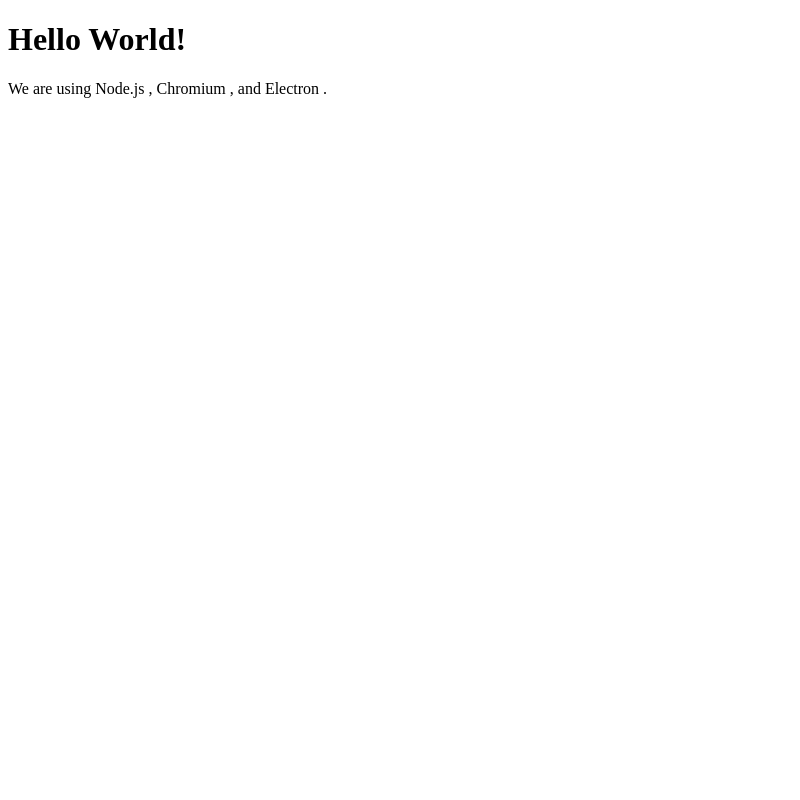
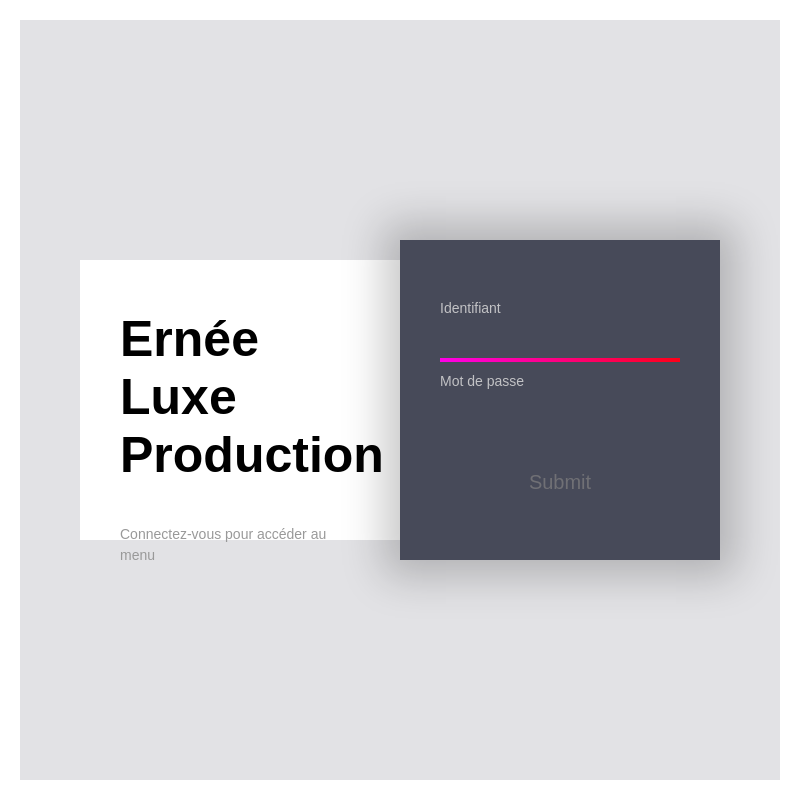
Before and after one commit to ugo12345678/Aodren, an Electron app: page index.html in a window 800 px wide. Drawn offline with Linux system fonts and the light colour scheme.

Commit message:
Template1

```diff
--- a/index.html
+++ b/index.html
@@ -5,15 +5,47 @@
     <!-- https://developer.mozilla.org/en-US/docs/Web/HTTP/CSP -->
     <meta http-equiv="Content-Security-Policy" content="default-src 'self'; script-src 'self'; style-src 'self' 'unsafe-inline'">
     <link href="./styles.css" rel="stylesheet">
-    <title>Hello World!</title>
+    <title>Ernée Luxe Production</title>
   </head>
   <body>
-    <h1>Hello World!</h1>
-    We are using Node.js <span id="node-version"></span>,
-    Chromium <span id="chrome-version"></span>,
-    and Electron <span id="electron-version"></span>.
-
-    <!-- You can also require other files to run in this process -->
-    <script src="./renderer.js"></script>
+    <div class="page">
+      <div class="container">
+        <div class="left">
+          <div class="login">Ernée Luxe Production</div>
+          <div class="eula">Connectez-vous pour accéder au menu</div>
+        </div>
+        <div class="right">
+          <svg viewBox="0 0 320 300">
+            <defs>
+              <linearGradient
+                              inkscape:collect="always"
+                              id="linearGradient"
+                              x1="13"
+                              y1="193.49992"
+                              x2="307"
+                              y2="193.49992"
+                              gradientUnits="userSpaceOnUse">
+                <stop
+                      style="stop-color:#ff00ff;"
+                      offset="0"
+                      id="stop876" />
+                <stop
+                      style="stop-color:#ff0000;"
+                      offset="1"
+                      id="stop878" />
+              </linearGradient>
+            </defs>
+            <path d="m 40,120.00016 239.99984,-3.2e-4 c 0,0 24.99263,0.79932 25.00016,35.00016 0.008,34.20084 -25.00016,35 -25.00016,35 h -239.99984 c 0,-0.0205 -25,4.01348 -25,38.5 0,34.48652 25,38.5 25,38.5 h 215 c 0,0 20,-0.99604 20,-25 0,-24.00396 -20,-25 -20,-25 h -190 c 0,0 -20,1.71033 -20,25 0,24.00396 20,25 20,25 h 168.57143" />
+          </svg>
+          <div class="form">
+            <label for="email">Identifiant</label>
+            <input type="email" id="email">
+            <label for="password">Mot de passe</label>
+            <input type="password" id="password">
+            <input type="submit" id="submit" value="Submit">
+          </div>
+        </div>
+      </div>
+    </div>
   </body>
 </html>
--- a/styles.css
+++ b/styles.css
@@ -1,3 +1,134 @@
 /* styles.css */
-
+@import url('https://rsms.me/inter/inter-ui.css');
+::selection {
+  background: #2D2F36;
+}
+::-webkit-selection {
+  background: #2D2F36;
+}
+::-moz-selection {
+  background: #2D2F36;
+}
+body {
+  background: white;
+  font-family: 'Inter UI', sans-serif;
+  margin: 0;
+  padding: 20px;
+}
+.page {
+  background: #e2e2e5;
+  display: flex;
+  flex-direction: column;
+  height: calc(100% - 40px);
+  position: absolute;
+  place-content: center;
+  width: calc(100% - 40px);
+}
+@media (max-width: 767px) {
+  .page {
+    height: auto;
+    margin-bottom: 20px;
+    padding-bottom: 20px;
+  }
+}
+.container {
+  display: flex;
+  height: 320px;
+  margin: 0 auto;
+  width: 640px;
+}
+@media (max-width: 767px) {
+  .container {
+    flex-direction: column;
+    height: 630px;
+    width: 320px;
+  }
+}
+.left {
+  background: white;
+  height: calc(100% - 40px);
+  top: 20px;
+  position: relative;
+  width: 50%;
+}
+@media (max-width: 767px) {
+  .left {
+    height: 100%;
+    left: 20px;
+    width: calc(100% - 40px);
+    max-height: 270px;
+  }
+}
+.login {
+  font-size: 50px;
+  font-weight: 900;
+  margin: 50px 40px 40px;
+}
+.eula {
+  color: #999;
+  font-size: 14px;
+  line-height: 1.5;
+  margin: 40px;
+}
+.right {
+  background: #474A59;
+  box-shadow: 0px 0px 40px 16px rgba(0,0,0,0.22);
+  color: #F1F1F2;
+  position: relative;
+  width: 50%;
+}
+@media (max-width: 767px) {
+  .right {
+    flex-shrink: 0;
+    height: 100%;
+    width: 100%;
+    max-height: 350px;
+  }
+}
+svg {
+  position: absolute;
+  width: 320px;
+}
+path {
+  fill: none;
+  stroke: url(#linearGradient);;
+  stroke-width: 4;
+  stroke-dasharray: 240 1386;
+}
+.form {
+  margin: 40px;
+  position: absolute;
+}
+label {
+  color:  #c2c2c5;
+  display: block;
+  font-size: 14px;
+  height: 16px;
+  margin-top: 20px;
+  margin-bottom: 5px;
+}
+input {
+  background: transparent;
+  border: 0;
+  color: #f2f2f2;
+  font-size: 20px;
+  height: 30px;
+  line-height: 30px;
+  outline: none !important;
+  width: 100%;
+}
+input::-moz-focus-inner {
+  border: 0;
+}
+#submit {
+  color: #707075;
+  margin-top: 40px;
+  transition: color 300ms;
+}
+#submit:focus {
+  color: #f2f2f2;
+}
+#submit:active {
+  color: #d0d0d2;
+}
 /* Add styles here to customize the appearance of your app */
```
